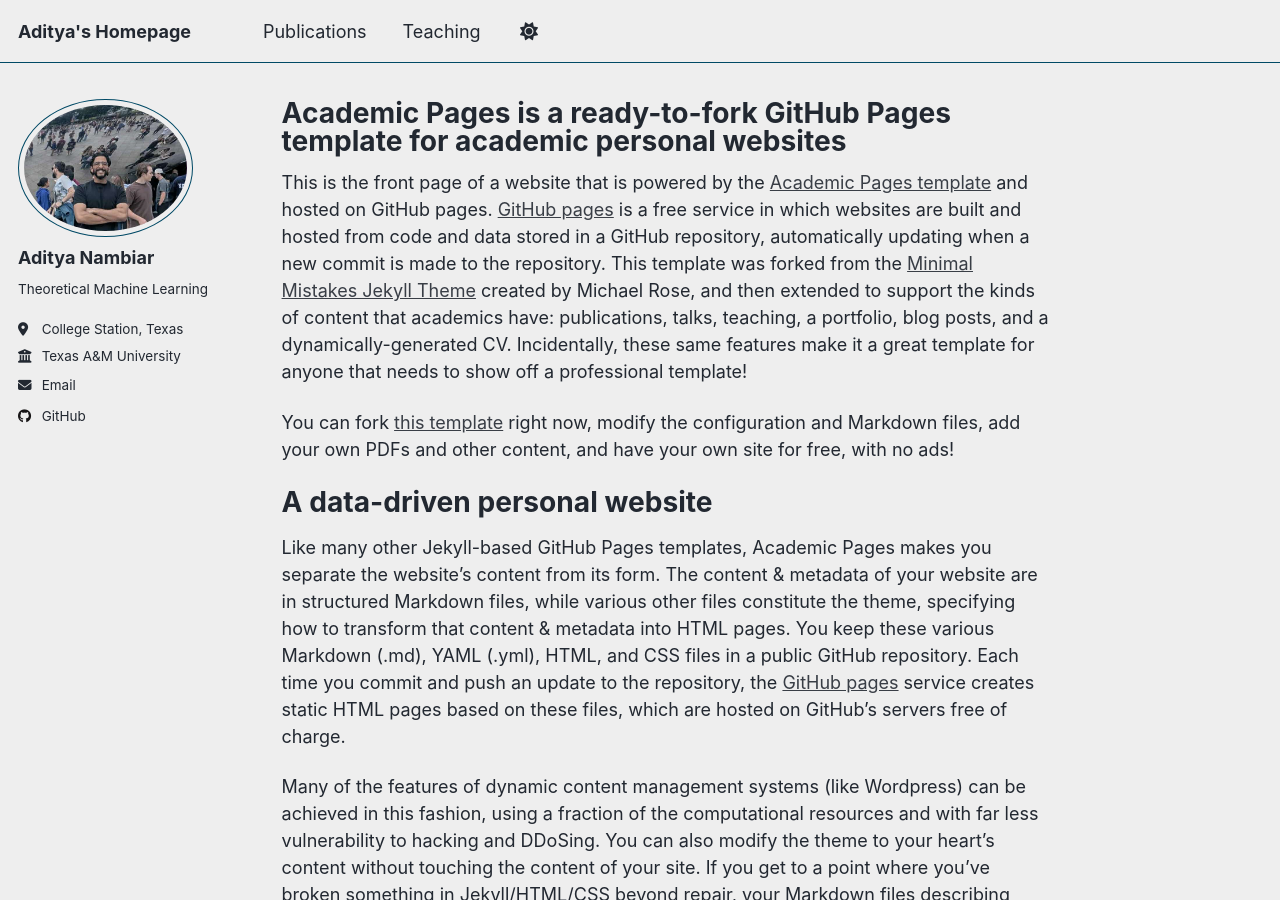
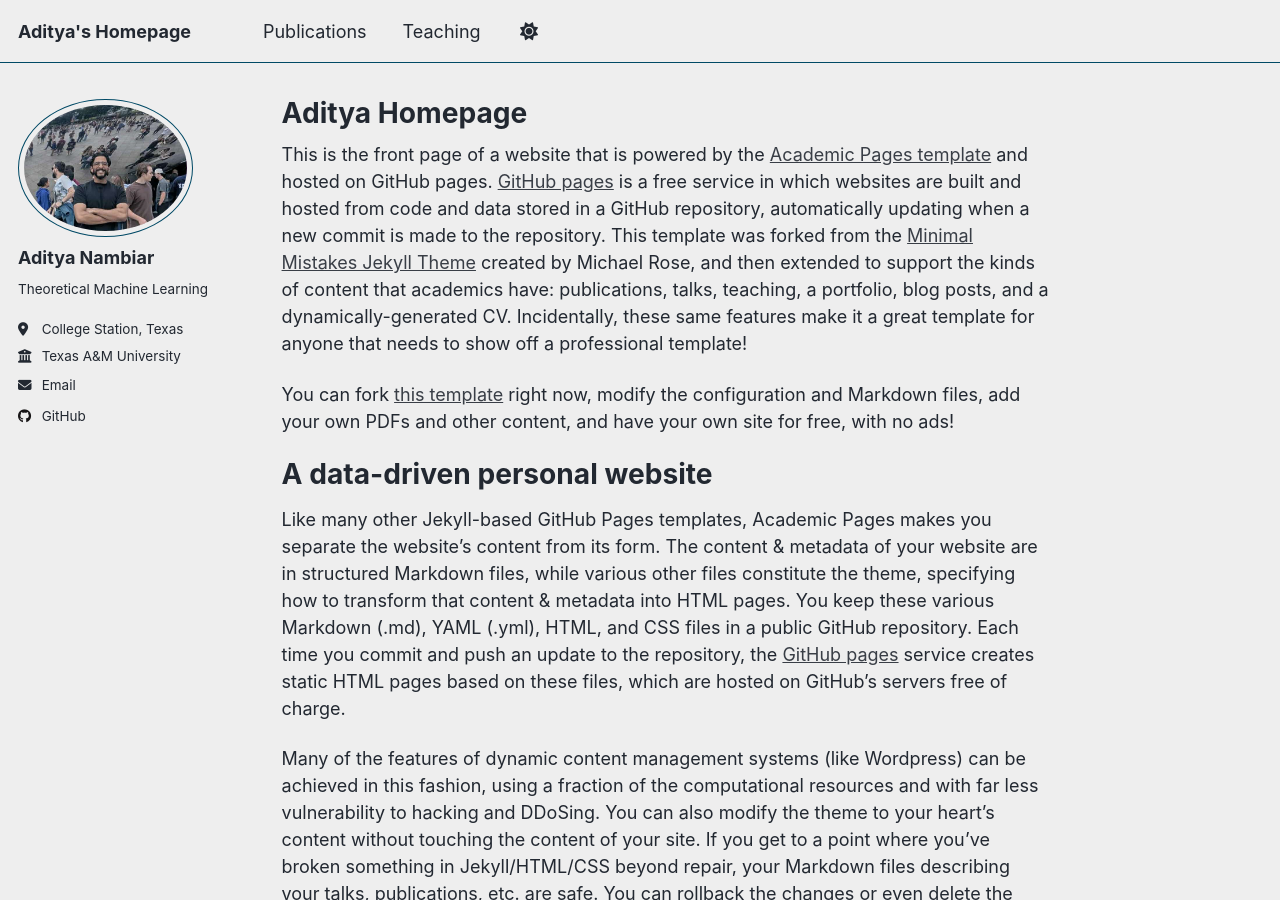
Before and after one commit to aditnambiar-tamu/aditnambiar-tamu.github.io, a Jekyll site: the page built from _pages/about.md, in a window 1280 px wide and 900 px high. Built offline with Jekyll 4.4.1, drawn with Linux system fonts in a browser that asks for light colours; a script that is not in the unit is left out.

Commit message:
Update about.md

```diff
--- a/_pages/about.md
+++ b/_pages/about.md
@@ -1,6 +1,6 @@
 ---
 permalink: /
-title: "Academic Pages is a ready-to-fork GitHub Pages template for academic personal websites"
+title: "Aditya Homepage"
 author_profile: true
 redirect_from:
   - /about/
```
